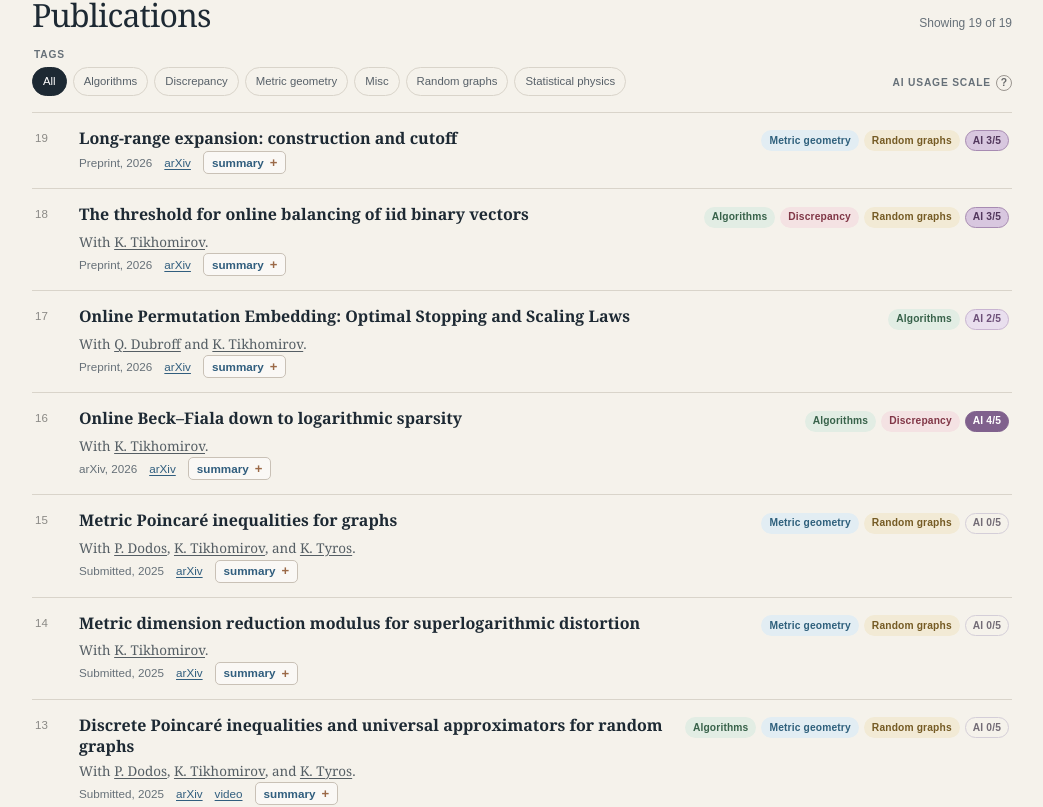
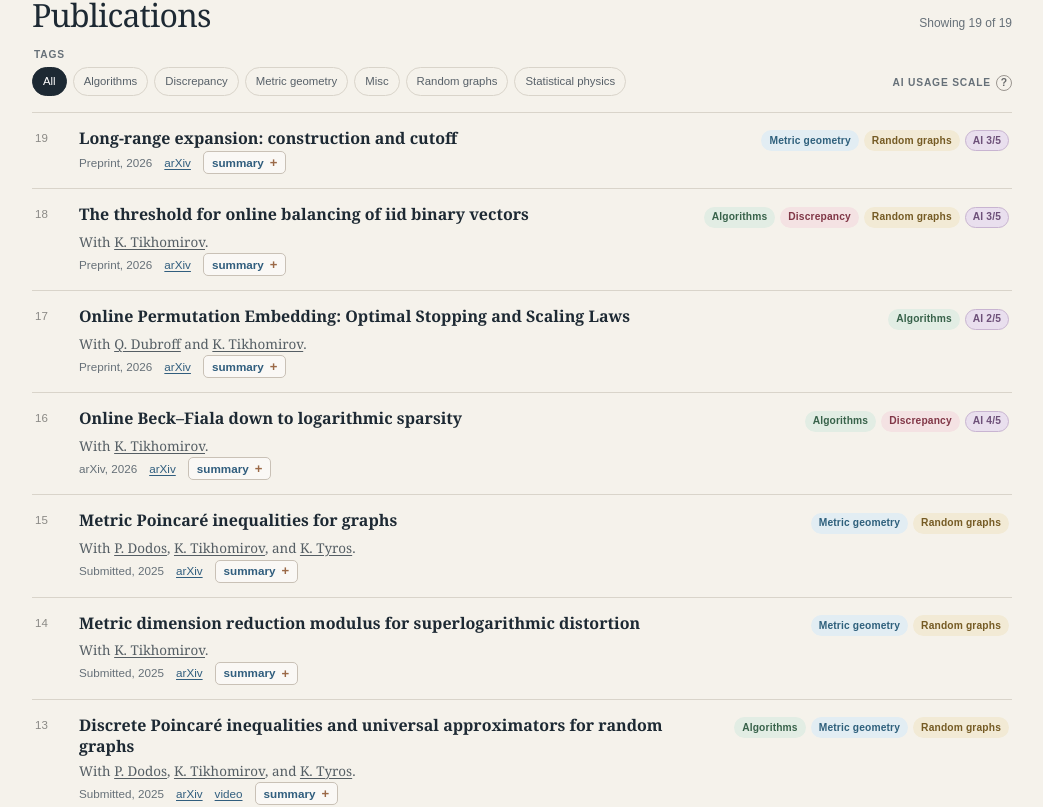
Before and after one commit to dylanaltschuler/dylanaltschuler.github.io, a React (Vite) app: page / in a window 1280 px wide. Shown: the part 660-1467 px from the top of the page, without its empty margins (118-1161 px from the left). Built offline with nearby package versions, Linux system fonts and the light colour scheme.

Commit message:
Simplify AI usage tags
Hide zero-value AI pills and use one neutral style for all remaining ratings.

```diff
--- a/src/App.tsx
+++ b/src/App.tsx
@@ -599,12 +599,14 @@ export default function Home() {
                           {tag}
                         </button>
                         ))}
-                      <span
-                        className={`tag ai-tag ai-${paper.ai}`}
-                        aria-label={`AI contribution ${paper.ai} out of 5`}
-                      >
-                        AI {paper.ai}/5
-                      </span>
+                      {paper.ai > 0 && (
+                        <span
+                          className="tag ai-tag"
+                          aria-label={`AI contribution ${paper.ai} out of 5`}
+                        >
+                          AI {paper.ai}/5
+                        </span>
+                      )}
                     </div>
                   </div>
                   <AuthorLine paper={paper} />
--- a/src/styles.css
+++ b/src/styles.css
@@ -457,39 +457,9 @@ h3 {
 }
 
 .ai-tag {
-  border-color: #d4ced8;
-  background: transparent;
-  color: #736c76;
-}
-
-.ai-1 {
-  border-color: #d6cddd;
-  background: #f3eff5;
-  color: #705c77;
-}
-
-.ai-2 {
   border-color: #c8b4d1;
   background: #e9dfee;
   color: #6d5079;
-}
-
-.ai-3 {
-  border-color: #a78bb2;
-  background: #d8c7df;
-  color: #52375d;
-}
-
-.ai-4 {
-  border-color: #80618d;
-  background: #80618d;
-  color: #fff;
-}
-
-.ai-5 {
-  border-color: #593963;
-  background: #593963;
-  color: #fff;
 }
 
 .authors {
```
